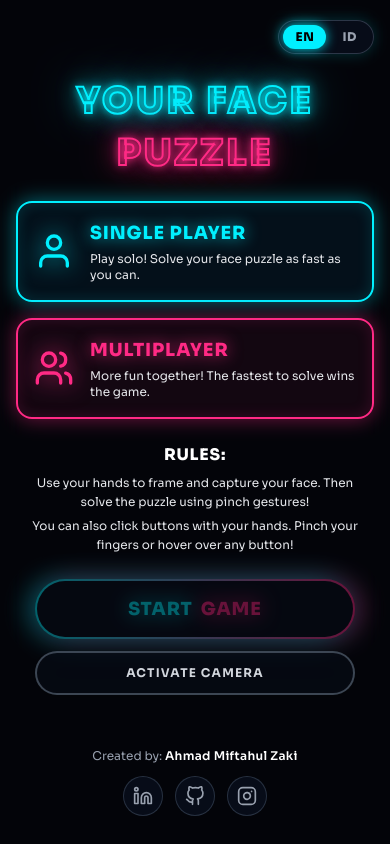
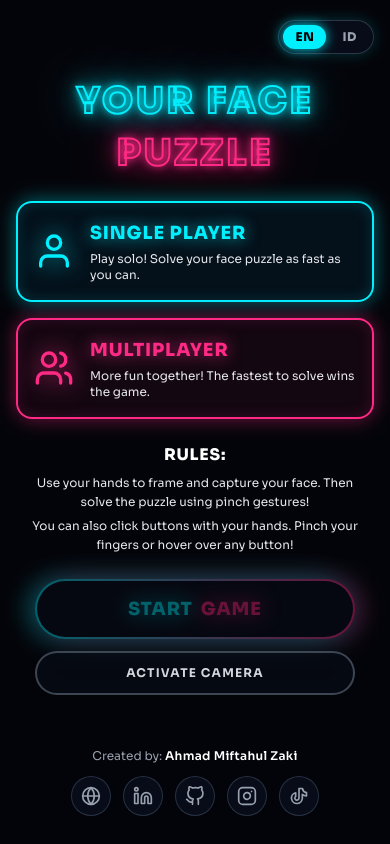
Before and after one commit to ahdzacky/your-face-puzzle, a React (Vite) app: page / in a window 390 px wide. Built offline with nearby package versions, Linux system fonts and the light colour scheme.

Commit message:
feat: add website and tiktok links to footer, add MIT license and english readme

```diff
--- a/src/components/Footer.tsx
+++ b/src/components/Footer.tsx
@@ -17,7 +17,30 @@ export const Footer: React.FC<FooterProps> = ({ language = 'en' }) => {
 
             {/* Social Media Rounded Icon Buttons */}
             <div className="flex items-center gap-3 sm:gap-4">
-                {/* LinkedIn (Leftmost) */}
+                {/* Personal Website */}
+                <a
+                    href="https://ahmadzacky.com"
+                    target="_blank"
+                    rel="noopener noreferrer"
+                    aria-label="Personal Website"
+                    className="w-10 h-10 sm:w-11 sm:h-11 rounded-full flex items-center justify-center bg-[#090f1d]/80 backdrop-blur-md border border-gray-700/70 text-gray-400 hover:text-[#00f0ff] hover:border-[#00f0ff] hover:bg-[#00f0ff]/10 hover:shadow-[0_0_15px_rgba(0,240,255,0.7)] transition-all duration-300 transform hover:scale-110 active:scale-95 cursor-pointer"
+                >
+                    <svg
+                        className="w-5 h-5 sm:w-5 sm:h-5"
+                        viewBox="0 0 24 24"
+                        fill="none"
+                        stroke="currentColor"
+                        strokeWidth="2"
+                        strokeLinecap="round"
+                        strokeLinejoin="round"
+                    >
+                        <circle cx="12" cy="12" r="10"></circle>
+                        <line x1="2" y1="12" x2="22" y2="12"></line>
+                        <path d="M12 2a15.3 15.3 0 0 1 4 10 15.3 15.3 0 0 1-4 10 15.3 15.3 0 0 1-4-10 15.3 15.3 0 0 1 4-10z"></path>
+                    </svg>
+                </a>
+
+                {/* LinkedIn */}
                 <a
                     href="https://www.linkedin.com/in/ahdzacky/"
                     target="_blank"
@@ -83,6 +106,27 @@ export const Footer: React.FC<FooterProps> = ({ language = 'en' }) => {
                         <line x1="17.5" x2="17.51" y1="6.5" y2="6.5"></line>
                     </svg>
                 </a>
+
+                {/* TikTok */}
+                <a
+                    href="https://www.tiktok.com/@ahdzacky23"
+                    target="_blank"
+                    rel="noopener noreferrer"
+                    aria-label="TikTok Profile"
+                    className="w-10 h-10 sm:w-11 sm:h-11 rounded-full flex items-center justify-center bg-[#090f1d]/80 backdrop-blur-md border border-gray-700/70 text-gray-400 hover:text-[#fe2c55] hover:border-[#fe2c55] hover:bg-[#fe2c55]/10 hover:shadow-[0_0_15px_rgba(254,44,85,0.7)] transition-all duration-300 transform hover:scale-110 active:scale-95 cursor-pointer"
+                >
+                    <svg
+                        className="w-5 h-5 sm:w-5 sm:h-5"
+                        viewBox="0 0 24 24"
+                        fill="none"
+                        stroke="currentColor"
+                        strokeWidth="2"
+                        strokeLinecap="round"
+                        strokeLinejoin="round"
+                    >
+                        <path d="M21 7.917v4.034a9.948 9.948 0 0 1 -5 -1.951v4.5a6.5 6.5 0 1 1 -8 -6.326v4.326a2.5 2.5 0 1 0 4 2v-11.5h4.083a6.005 6.005 0 0 0 4.917 4.917" />
+                    </svg>
+                </a>
             </div>
         </footer>
     );
```
Also changed, not shown: 2 other files (tests, documents, lock files or other folders).
